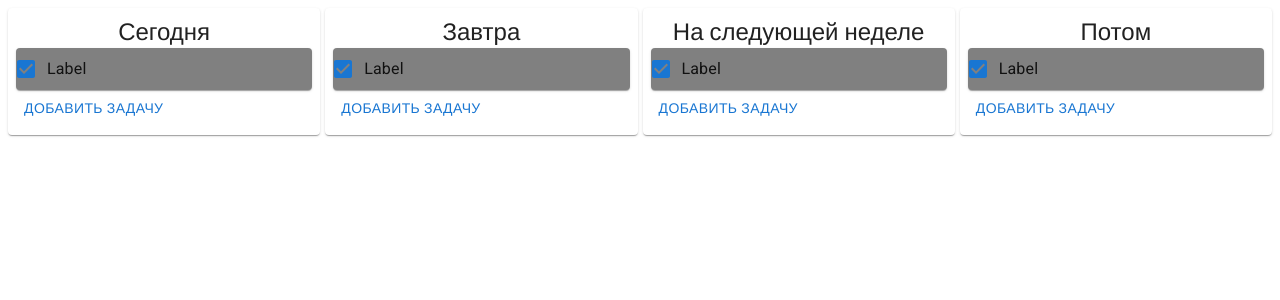
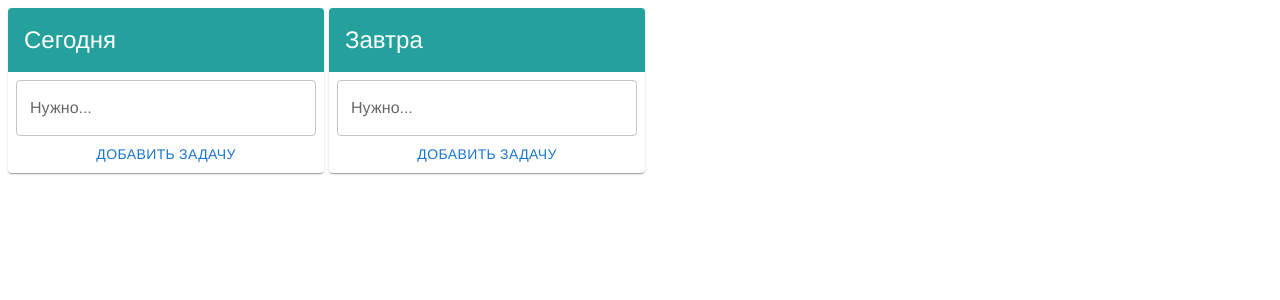
Before and after one commit to ChrisYuneva/Facite, a React (Vite) app: page / in a window 1280 px wide. Shown: the top 300 px of the page. Built offline with nearby package versions, Linux system fonts and the light colour scheme; a web font is replaced by a local one.

Commit message:
ft-1 | added tasks by columns and edited their execution

```diff
--- a/package.json
+++ b/package.json
@@ -18,6 +18,8 @@
     "@mui/material": "^5.14.13",
     "@reduxjs/toolkit": "^1.9.7",
     "react": "^18.2.0",
+    "react-dnd": "^16.0.1",
+    "react-dnd-html5-backend": "^16.0.1",
     "react-dom": "^18.2.0",
     "react-redux": "^8.1.3",
     "react-router-dom": "^6.16.0"
--- a/src/App.tsx
+++ b/src/App.tsx
@@ -1,11 +1,15 @@
 import './App.css';
 import MainPage from "./pages/mainPage/mainPage";
+import {HTML5Backend} from 'react-dnd-html5-backend';
+import {DndProvider} from 'react-dnd';
 
 function App() {
 
-  return (
-    <MainPage />
-  );
+    return (
+        // <DndProvider backend={HTML5Backend}>
+            <MainPage/>
+        // </DndProvider>
+    );
 }
 
 export default App;
--- a/src/components/cardList/cardList.tsx
+++ b/src/components/cardList/cardList.tsx
@@ -1,30 +1,106 @@
-import {Button, Card, Checkbox, FormControlLabel, FormGroup, Grid, Typography} from "@mui/material";
-import style from './style.module.css';
+import {
+  Button,
+  Card,
+  CardHeader,
+  Checkbox,
+  FormControlLabel,
+  FormGroup,
+  Grid,
+  TextField
+} from "@mui/material";
+import style from "./style.module.css";
+import { useAppDispatch } from "../../hooks/hooks";
+import { cardListSlice } from "../../store/cardListSlice/cardListSlice";
+import { useState } from "react";
+import { Task } from "../../store/types/types";
 
 interface CardListProps {
-    titleList: string
+  titleList: string;
+  toDoList: Task[];
 }
 
-/**
- * id = 'today' || 'to'
- * title
- * list
- * createNewItem (id) => void
- * @param titleList
- * @constructor
- */
+const currentDate = new Date();
 
-function CardList({titleList}: CardListProps) {
+function CardList({ titleList, toDoList }: CardListProps) {
+  const [content, setContent] = useState<string>("");
+
+  const dispatch = useAppDispatch();
+  const { add, update } = cardListSlice.actions;
+
+  function getDate() {
+    switch (titleList) {
+      case "Сегодня":
+        return {
+          day: currentDate.getDate(),
+          month: currentDate.getMonth() + 1,
+          year: currentDate.getFullYear(),
+        };
+      case "Завтра":
+        return {
+          day: currentDate.getDate() + 1,
+          month: currentDate.getMonth() + 1,
+          year: currentDate.getFullYear(),
+        };
+      default:
+        return {
+          day: 0,
+          month: 0,
+          year: 0,
+        };
+    }
+  }
+
+  function addTask() {
+    dispatch(add({ content: content, fulfillment: false, date: getDate() }));
+    setContent("");
+  }
+
+  function updateTaskFulfillment(task: Task) {
+    dispatch(update({ ...task, fulfillment: !task.fulfillment }));
+  }
+
   return (
     <Grid item xs={3}>
       <Card id={titleList} className={style.wrap}>
-                <Typography variant='h5' textAlign='center'>{titleList}</Typography>
-                <Card sx={{backgroundColor: 'grey'}}>
-                    <FormGroup>
-                        <FormControlLabel control={<Checkbox defaultChecked />} label="Label" />
+        <CardHeader
+          title={titleList}
+          // component={Typography}
+          className={style.titleCard}
+        ></CardHeader>
+        <TextField
+          value={content}
+          onChange={(event: React.ChangeEvent<HTMLInputElement>) => {
+            setContent(event.target.value);
+          }}
+          className={style.inputTask}
+          id="outlined-basic"
+          label="Нужно..."
+          variant="outlined"
+        />
+
+        <FormGroup className={style.taskWrap}>
+          {toDoList.map((task) => {
+            return (
+              <Card className={style.taskCardWrap}>
+                <FormControlLabel
+                  control={
+                    <Checkbox
+                      checked={task.fulfillment}
+                      onClick={() => updateTaskFulfillment(task)}
+                    />
+                  }
+                  label={task.content}
+                  id={task.id}
+                  sx={{ marginBottom: "8px", marginLeft: 0 }}
+                  key={task.content}
+                  className={task.fulfillment ? style.done : ''}
+                />
+              </Card>
+            );
+          })}
         </FormGroup>
-                </Card>
-                <Button>Добавить задачу</Button>
+
+        <Button onClick={addTask}>Добавить задачу</Button>
       </Card>
     </Grid>
   );
--- a/src/components/cardList/style.module.css
+++ b/src/components/cardList/style.module.css
@@ -1,5 +1,33 @@
 .wrap {
-    padding: 8px;
-    /*min-width: 200px;*/
-    /*max-width: 200px;*/
+    display: flex;
+    flex-direction: column;
+    align-items: center;
 }
+
+.titleCard {
+    background-color: #24A19C;
+    color: white;
+    width: -webkit-fill-available;
+    margin-bottom: 8px;
+}
+
+.inputTask {
+    width: 95%;
+    margin-top: 8px;
+}
+
+.taskWrap {
+    width: 100%;
+    align-items: center;
+}
+
+.taskCardWrap {
+    width: 95%;
+    margin-top: 8px;
+    /* background-color: #F2F9F9; */
+}
+
+.done {
+    text-decoration: line-through;
+    opacity: 0.5;
+}
--- a/src/pages/mainPage/consts.ts
+++ /dev/null
@@ -1 +0,0 @@
-const titleList = ['Сегодня', 'Завтра', 'На следующей неделе', 'Потом'];
--- a/src/pages/mainPage/mainPage.tsx
+++ b/src/pages/mainPage/mainPage.tsx
@@ -1,15 +1,32 @@
 import CardList from "../../components/cardList/cardList";
 import {Grid} from "@mui/material";
 import style from './style.module.css';
+import {useAppSelector } from "../../hooks/hooks";
+import { useEffect, useState } from "react";
+import { DateFormat } from "../../store/types/types";
+
+const currentDate = new Date();
 
 function MainPage() {
+    const { toDoList } = useAppSelector((state) => state.cardList);
+
+    const [today, setToday] = useState<DateFormat>({ day: 0, month: 0, year: 0 });
+
+    useEffect(() => {
+        setToday({
+            day: currentDate.getDate(),
+            month: currentDate.getMonth()+1,
+            year: currentDate.getFullYear()
+        });
+    }, []);
+
     return (
         <Grid container>
             <Grid item xs={12} className={style.wrap}>
-                <CardList titleList="Сегодня"/>
-                <CardList titleList="Завтра"/>
-                <CardList titleList="На следующей неделе"/>
-                <CardList titleList="Потом"/>
+                <CardList titleList="Сегодня" toDoList={toDoList.filter(item => item.date.day === today.day)} />
+                <CardList titleList="Завтра" toDoList={toDoList.filter(item => item.date.day === today.day+1)} />
+                {/* <CardList titleList="На следующей неделе" toDoList={toDoList} />
+                <CardList titleList="Потом" toDoList={toDoList} /> */}
             </Grid>
         </Grid>
     );
--- a/src/store/cardListSlice/cardListSlice.ts
+++ b/src/store/cardListSlice/cardListSlice.ts
@@ -1,10 +1,29 @@
-// import {createSlice} from "@reduxjs/toolkit";
-//
-// const initialState: initialTypeCardList = {
-//
-// }
-//
-// export const cardListSlice = createSlice({
-//     name: 'cardList',
-//     initialState:
-// })
+import {createSlice, PayloadAction} from "@reduxjs/toolkit";
+import {initialTypeCardList, Task} from "../types/types";
+import uId from "../../utils/utils";
+
+const initialState: initialTypeCardList = {
+    toDoList: [],
+    isLoading: false,
+    errorMessage: ''
+};
+
+export const cardListSlice = createSlice({
+    name: 'cardList',
+    initialState,
+    reducers: {
+        add(state, action: PayloadAction<Task>) {
+            state.toDoList.unshift({id: uId(), content: action.payload.content, date: action.payload.date, fulfillment: action.payload.fulfillment});
+        },
+        update(state, action: PayloadAction<Task>) {
+            state.toDoList.filter((item: Task) => {
+                if(item.id === action.payload.id) {
+                    item.content = action.payload.content;
+                    item.date = action.payload.date;
+                    item.fulfillment = action.payload.fulfillment;
+                }
+            });
+            state.toDoList.sort((a, b) => +a.fulfillment - +b.fulfillment);
+        }
+    }
+});
--- a/src/store/store.ts
+++ b/src/store/store.ts
@@ -1,7 +1,10 @@
 import { configureStore } from '@reduxjs/toolkit';
+import {cardListSlice} from "./cardListSlice/cardListSlice";
 
 export const store = configureStore({
-    reducer: {},
+    reducer: {
+        cardList: cardListSlice.reducer
+    },
 });
 
 export type RootState = ReturnType<typeof store.getState>;
--- /dev/null
+++ b/src/utils/utils.ts
@@ -0,0 +1,33 @@
+function uId() {
+    const hashTable: readonly string[] = [
+        'a',
+        'b',
+        'c',
+        'd',
+        'e',
+        'f',
+        '0',
+        '1',
+        '2',
+        '3',
+        '4',
+        '5',
+        '6',
+        '7',
+        '8',
+        '9',
+    ];
+    const UniversalUniqueIdentifier = [];
+
+    for (let i = 0; i < 36; ++i) {
+        if (i === 8 || i === 13 || i === 18 || i === 23) {
+            UniversalUniqueIdentifier[i] = '-';
+        } else {
+            UniversalUniqueIdentifier[i] = hashTable[Math.ceil(Math.random() * hashTable.length - 1)];
+        }
+    }
+
+    return UniversalUniqueIdentifier.join('');
+}
+
+export default uId;
```
Also changed, not shown: src/store/types/types.ts (+15 -3 lines), 1 other file (tests, documents, lock files or other folders). Lines whose indentation alone changed are shown as unchanged.
